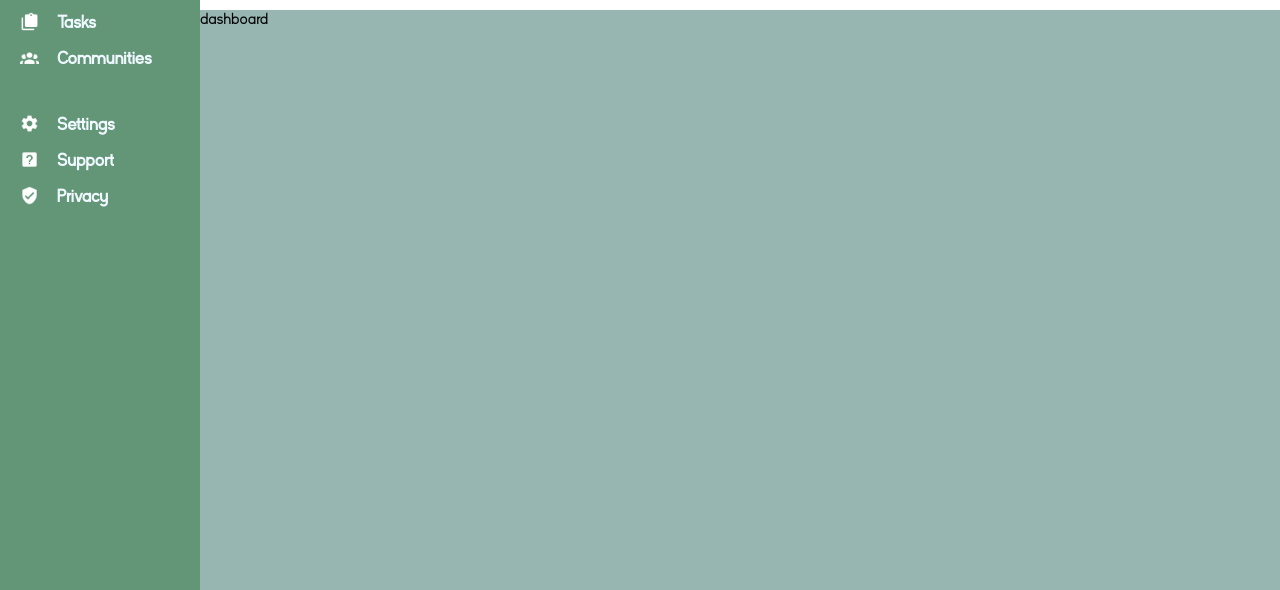
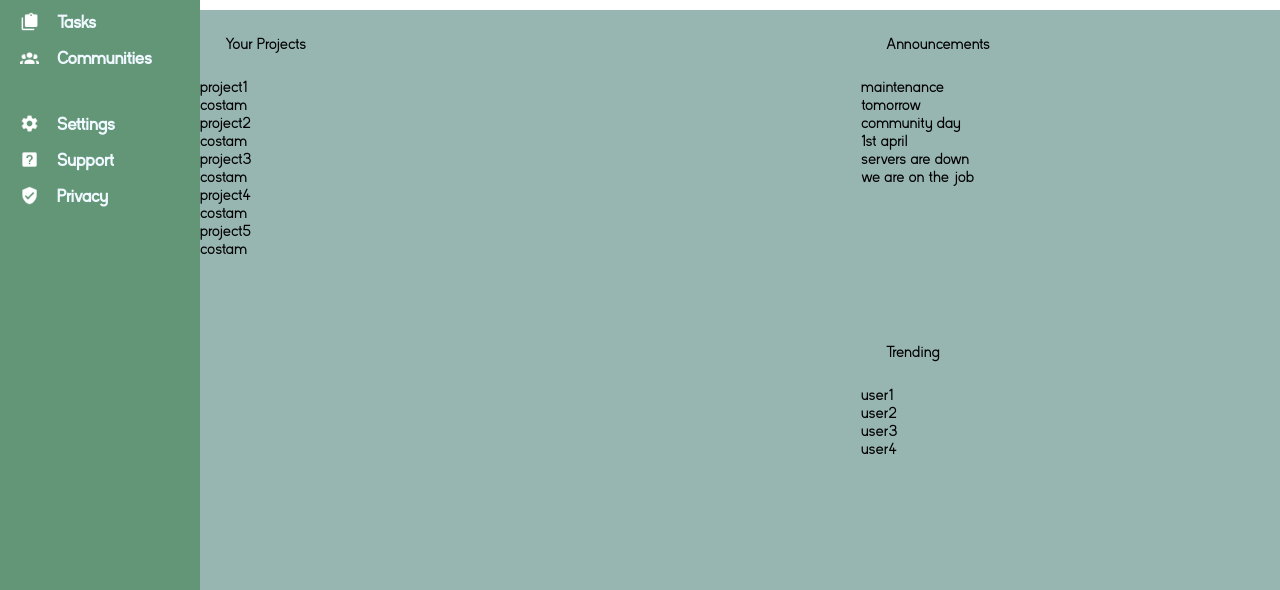
Before and after one commit to UwU-37586109292/admin-dashboard, a plain HTML site: page index.html in a window 1280 px wide. Shown: the part 210-800 px from the top of the page. Drawn offline with Linux system fonts and the light colour scheme.

Commit message:
Add grid template areas for dashboard section:

```diff
--- a/index.html
+++ b/index.html
@@ -50,7 +50,54 @@
                 <li><img src="./assets/shield-check.png" alt="privacy"> Privacy</li>
             </ul>
         </div>
-        <div class="dashboard">dashboard</div>
+        <div class="dashboard">
+            <div class="projects">
+                <div class="header">Your Projects</div>
+                <div class="card">
+                    <div class="title">project1</div>
+                    <div class="content">costam</div>
+                </div>
+                <div class="card">
+                    <div class="title">project2</div>
+                    <div class="content">costam</div>
+                </div>
+                <div class="card">
+                    <div class="title">project3</div>
+                    <div class="content">costam</div>
+                </div>
+                <div class="card">
+                    <div class="title">project4</div>
+                    <div class="content">costam</div>
+                </div>
+                <div class="card">
+                    <div class="title">project5</div>
+                    <div class="content">costam</div>
+                </div>
+            </div>
+            <div class="announcements">
+                <div class="header">Announcements</div>
+                <div class="announcement">
+                    <div class="title">maintenance</div>
+                    <div class="content">tomorrow</div>
+                </div>
+                <div class="announcement">
+                    <div class="title">community day</div>
+                    <div class="content">1st april</div>
+                </div>
+                <div class="announcement">
+                    <div class="title">servers are down</div>
+                    <div class="content">we are on the job</div>
+                </div>
+            </div>
+            <div class="trending">
+                <div class="header">Trending</div>
+                <div class="trending-user">user1</div>
+                <div class="trending-user">user2</div>
+                <div class="trending-user">user3</div>
+                <div class="trending-user">user4</div>
+
+            </div>
+        </div>
     </div>
 </body>
 
--- a/styles.css
+++ b/styles.css
@@ -178,4 +178,22 @@ ul li {
 /* main body */
 .dashboard {
     background-color: var(--opal);
+    display: grid;
+    grid-template-areas:
+        "projects projects announcements"
+        "projects projects announcements"
+        "projects projects trending"
+        "projects projects trending";
 }
+
+.projects {
+    grid-area: projects;
+}
+
+.announcements {
+    grid-area: announcements;
+}
+
+.trending {
+    grid-area: trending;
+}
```
